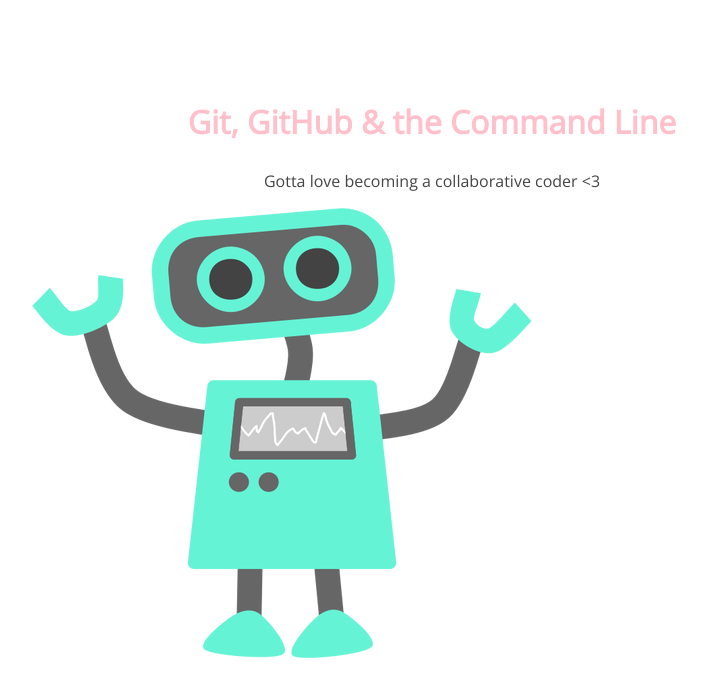
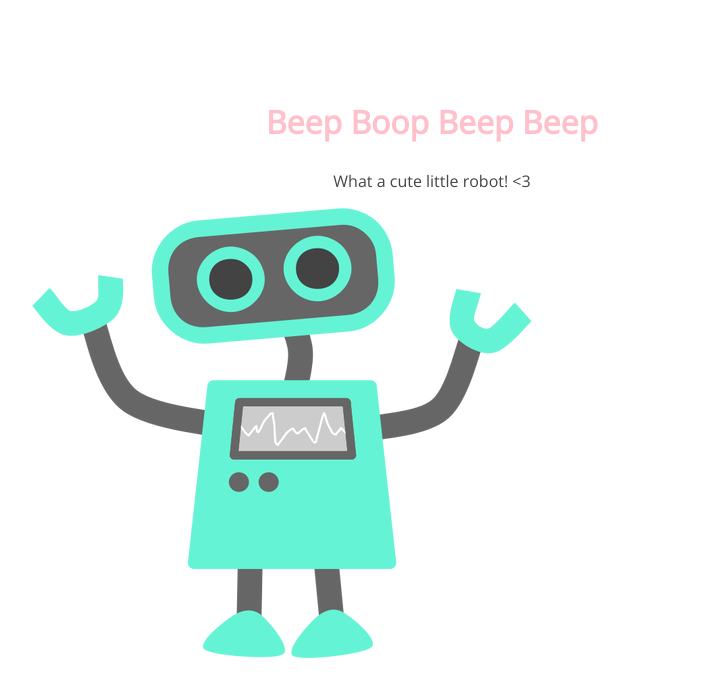
Before and after one commit to ShaylaTO/105-project, a plain HTML site: page index.html in a window 1280 px wide. Shown: the whole page, without its empty margins (208-915 px from the left). Drawn offline with nearby package versions, Linux system fonts and the light colour scheme.

Commit message:
changed h1 and p text

```diff
--- a/index.html
+++ b/index.html
@@ -8,8 +8,8 @@
 </head>
 <body>
 	<section>
-		<h1>Git, GitHub & the Command Line</h1>
-		<p>Gotta love becoming a collaborative coder <3</p>
+		<h1>Beep Boop Beep Beep</h1>
+		<p>What a cute little robot! <3</p>
 		<img src="img/happy-blue-robot.png">
 	</section>
 </body>
```
